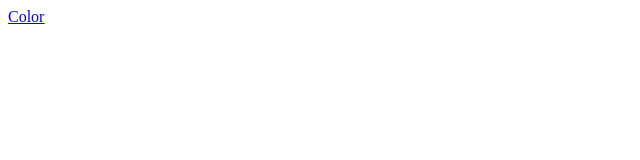
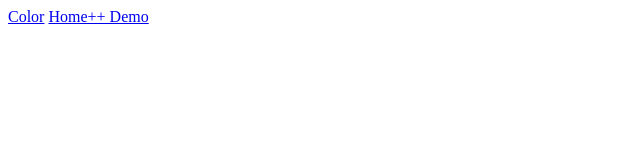
Before and after one commit to dospunk/dospunk.github.io, a plain HTML site: page index.html in a window 1280 px wide. Shown: the whole page, without its empty margins (0-640 px from the left). Drawn offline with Linux system fonts and the light colour scheme.

Commit message:
update
updates index.html

```diff
--- a/index.html
+++ b/index.html
@@ -3,4 +3,5 @@
 </head>
 <body>
   <a href="color.html">Color</a>
+  <a href="home++.html">Home++ Demo</a>
 </body>
```
